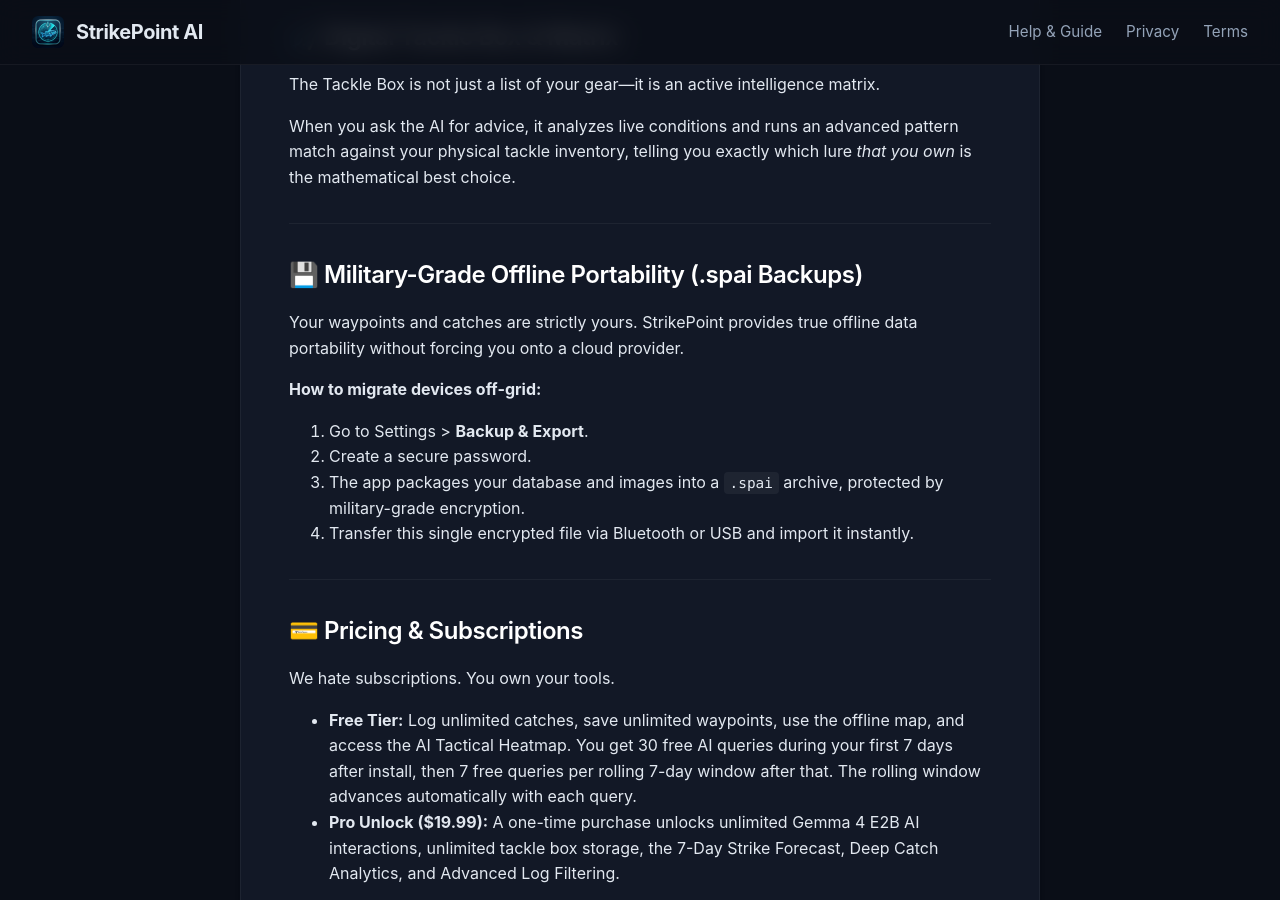
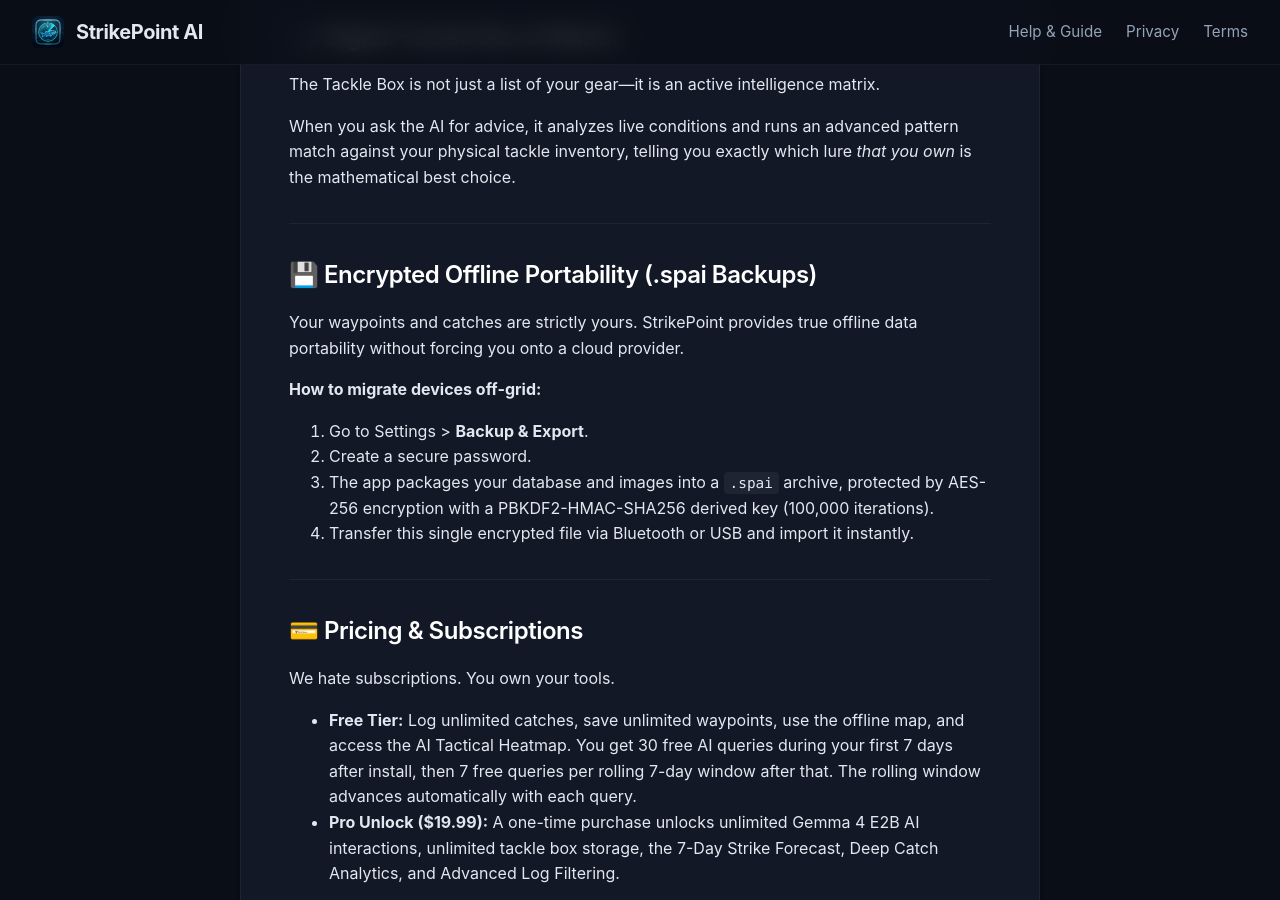
Before and after one commit to yyiimmiiyy/StrikePointAI-Assets, a Jekyll site: the page built from help.md, in a window 1280 px wide and 900 px high, scrolled down 3583 px. Built offline with Jekyll 4.4.1, drawn with Linux system fonts in a browser that asks for light colours.

Commit message:
docs(sync): Synchronize live website and compliance policies

```diff
--- a/help.md
+++ b/help.md
@@ -97,13 +97,13 @@ When you ask the AI for advice, it analyzes live conditions and runs an advanced
 
 ---
 
-## 💾 Military-Grade Offline Portability (.spai Backups)
+## 💾 Encrypted Offline Portability (.spai Backups)
 Your waypoints and catches are strictly yours. StrikePoint provides true offline data portability without forcing you onto a cloud provider.
 
 **How to migrate devices off-grid:**
 1. Go to Settings > **Backup & Export**.
 2. Create a secure password.
-3. The app packages your database and images into a `.spai` archive, protected by military-grade encryption.
+3. The app packages your database and images into a `.spai` archive, protected by AES-256 encryption with a PBKDF2-HMAC-SHA256 derived key (100,000 iterations).
 4. Transfer this single encrypted file via Bluetooth or USB and import it instantly.
 
 ---
```
Also changed, not shown: index.html (+5 -5 lines).
